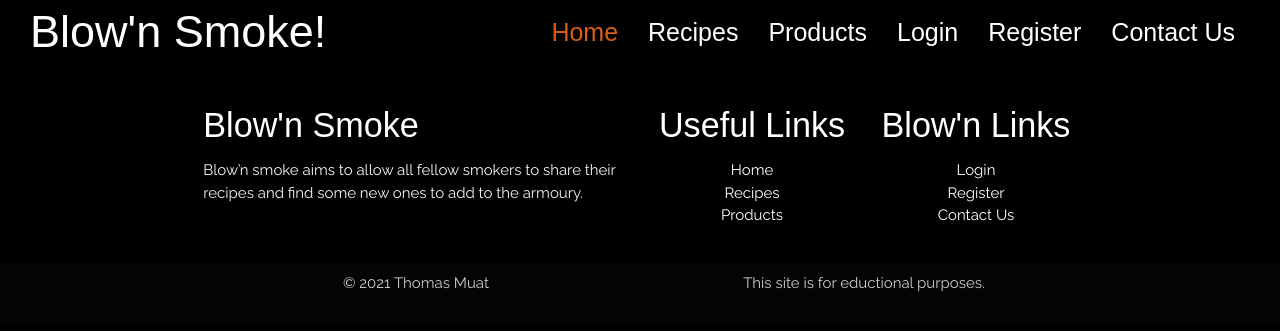
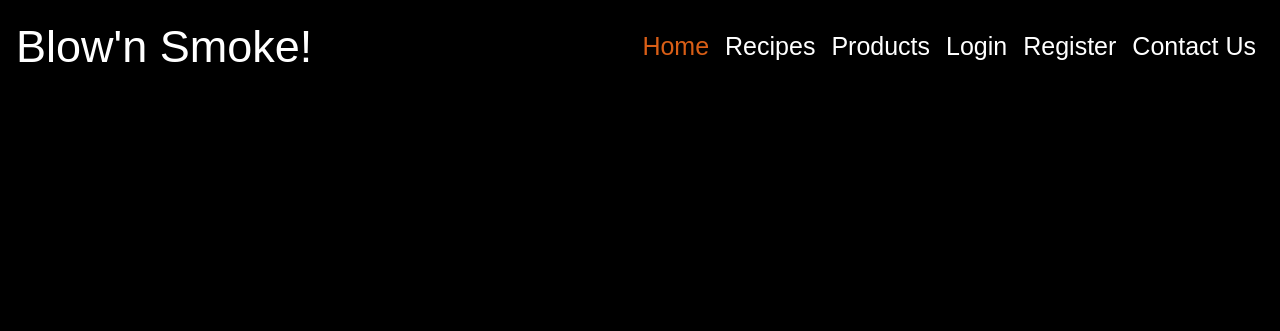
Before and after one commit to Code-Institute-Submissions/Tmuat-Blowin-Smoke_MarResub, a Flask app: template templates/base.html in a window 1280 px wide. Shown: the top 331 px of the page. Run offline with Flask 2, Linux system fonts and the light colour scheme; the template is opened without the code that fills it, so the values that code supplies are empty; some libraries are stand-ins or nearby versions; some web fonts are replaced.

Commit message:
Moved from materialize to bootstrap and updated navbar

```diff
--- a/static/js/script.js
+++ /dev/null
@@ -1,3 +0,0 @@
-$(document).ready(function(){
-    $('.sidenav').sidenav();
-  });
--- a/templates/base.html
+++ b/templates/base.html
@@ -13,10 +13,10 @@
 
     {% block corecss %}
         <link rel="stylesheet" href="https://cdnjs.cloudflare.com/ajax/libs/font-awesome/5.15.1/css/all.min.css"
-            type="text/css" />
-        <link rel="stylesheet" href="https://cdnjs.cloudflare.com/ajax/libs/materialize/1.0.0/css/materialize.min.css"
-            integrity="sha512-UJfAaOlIRtdR+0P6C3KUoTDAxVTuy3lnSXLyLKlHYJlcSU8Juge/mjeaxDNMlw9LgeIotgz5FP8eUQPhX1q10A=="
-            crossorigin="anonymous" type="text/css" />
+            type="text/css"/>
+        <link rel="stylesheet" href="https://cdn.jsdelivr.net/npm/bootstrap@4.5.3/dist/css/bootstrap.min.css"
+            integrity="sha384-TX8t27EcRE3e/ihU7zmQxVncDAy5uIKz4rEkgIXeMed4M0jlfIDPvg6uqKI2xXr2" crossorigin="anonymous"
+            type="text/css">
         <link rel="stylesheet" href="{{ url_for('static', filename='css/style.css') }}" type="text/css">
     {% endblock %}
 
@@ -28,40 +28,41 @@
   <body>
 	<header>
         <!-- top navbar -->
-        <!-- basic navbar code taken from  https://materializecss.com/navbar.html -->
-        <div class="navbar-fixed">
-            <nav class="nav-extended transparent no-shadows">
-                <div class="nav-wrapper nav-padding">
-                    <a id="logo-container" href="{{ url_for('index') }}" class="brand-logo left logo-font">Blow'n Smoke!</a>
-                    <a href="#" data-target="mobile-nav" class="sidenav-trigger right"><i class="fas fa-bars"></i></a>
-                    <ul class="right hide-on-med-and-down logo-font">
-                        <li><a class="active" href="{{ url_for('index') }}">Home</a></li>
-                        <li><a href="#">Recipes</a></li>
-                        <li><a href="#">Products</a></li>
-                        <li><a href="#">Login</a></li>
-                        <li><a href="#">Register</a></li>
-                        <li><a href="#">Contact Us</a></li>
-                    </ul>
-                </div>
-            </nav>
-        </div>
+        <!-- basic navbar code taken from  https://mdbootstrap.com/docs/standard/navigation/navbar/ -->
+        <nav class="navbar navbar-expand-lg navbar-dark">
+            <a href="{{ url_for('index') }}" class="navbar-brand logo-font text-white">Blow'n Smoke!</a>
+            <button class="navbar-toggler" type="button" data-toggle="collapse" data-target="#navbarToggler"
+                aria-controls="navbarToggler" aria-expanded="false" aria-label="Toggle navigation">
+                <span class="navbar-toggler-icon"></span>
+            </button>
+
+            <div class="collapse navbar-collapse" id="navbarToggler">
+                <ul class="navbar-nav ml-auto mt-2 mt-lg-0 logo-font">
+                    <li class="nav-item">
+                        <a class="nav-link text-white active" href="{{ url_for('index') }}">Home <span class="sr-only">(current)</span></a>
+                    </li>
+                    <li>
+                        <a class="nav-link text-white" href="#">Recipes</a>
+                    </li>
+                    <li>
+                        <a class="nav-link text-white" href="#">Products</a>
+                    </li>
+                    <li>
+                        <a class="nav-link text-white" href="#">Login</a>
+                    </li>
+                    <li>
+                        <a class="nav-link text-white" href="#">Register</a>
+                    </li>
+                    <li>
+                        <a class="nav-link text-white" href="#">Contact Us</a>
+                    </li>
+                </ul>
+            </div>
+        </nav>
         <!-- top navbar end -->
-
-        <!-- mobile sidenav -->
-        <ul class="sidenav" id="mobile-nav">
-            <li><h4 class="center-align text-orange logo-font">Blow'n Smoke!</h4></li>
-            <li><a class="active" href="{{ url_for('index') }}">Home</a></li>
-            <li><a href="#">Recipes</a></li>
-            <li><a href="#">Products</a></li>
-            <li><a href="#">Login</a></li>
-            <li><a href="#">Register</a></li>
-            <li><a href="#">Contact Us</a></li>
-        </ul>
-        <!-- mobile sidenav end -->
-
 	</header>
 
-    <main class="container">
+    <main class="container-fluid no-gutters">
         {% block content %}
         {% endblock %}
     </main>
@@ -74,7 +75,7 @@
         {% endif %}
     {% endwith %}
 
-    <footer class="page-footer black">
+    <!-- <footer class="page-footer black">
         <div class="container">
             <div class="row">
                 <div class="col l6 s12">
@@ -114,12 +115,12 @@
                 </div>
             </div>
         </div>
-    </footer>
+    </footer> -->
 
     {% block corejs %}
         <script src="https://code.jquery.com/jquery-3.5.1.min.js"></script>
-        <script src="https://cdnjs.cloudflare.com/ajax/libs/materialize/1.0.0/js/materialize.min.js"
-            integrity="sha512-NiWqa2rceHnN3Z5j6mSAvbwwg3tiwVNxiAQaaSMSXnRRDh5C2mk/+sKQRw8qjV1vN4nf8iK2a0b048PnHbyx+Q=="
+        <script src="https://cdn.jsdelivr.net/npm/bootstrap@4.5.3/dist/js/bootstrap.bundle.min.js"
+            integrity="sha384-ho+j7jyWK8fNQe+A12Hb8AhRq26LrZ/JpcUGGOn+Y7RsweNrtN/tE3MoK7ZeZDyx"
             crossorigin="anonymous"></script>
         <script src="{{ url_for('static', filename='js/script.js') }}"></script>
     {% endblock %}
```
